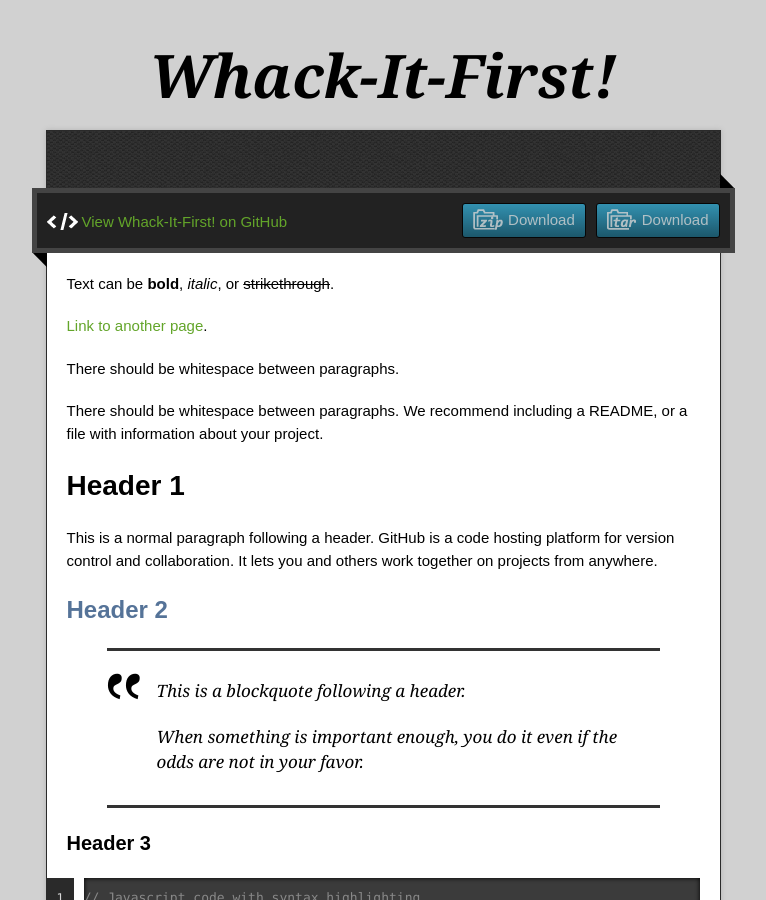
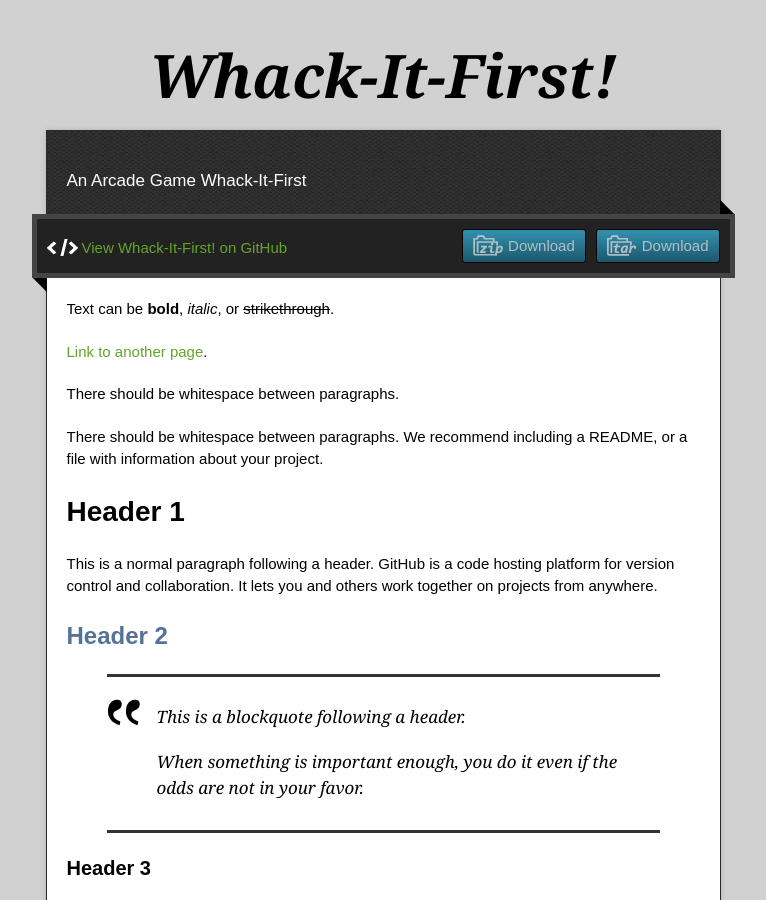
Before and after one commit to Penngineers/Penngineers.github.io, a Jekyll site: the page built from index.md, in a window 1280 px wide and 900 px high. Shown: the whole window, without its empty margins (257-1023 px from the left). Built offline with Jekyll 4.4.1, drawn with Linux system fonts in a browser that asks for light colours; the repository's description, which GitHub fills in, is left out.

Commit message:
Update _config.yml

```diff
--- a/_config.yml
+++ b/_config.yml
@@ -1,4 +1,5 @@
 title: Whack-It-First!
+description: An Arcade Game Whack-It-First
 show_downloads: true
 google_analytics:
 theme: jekyll-theme-time-machine
```
